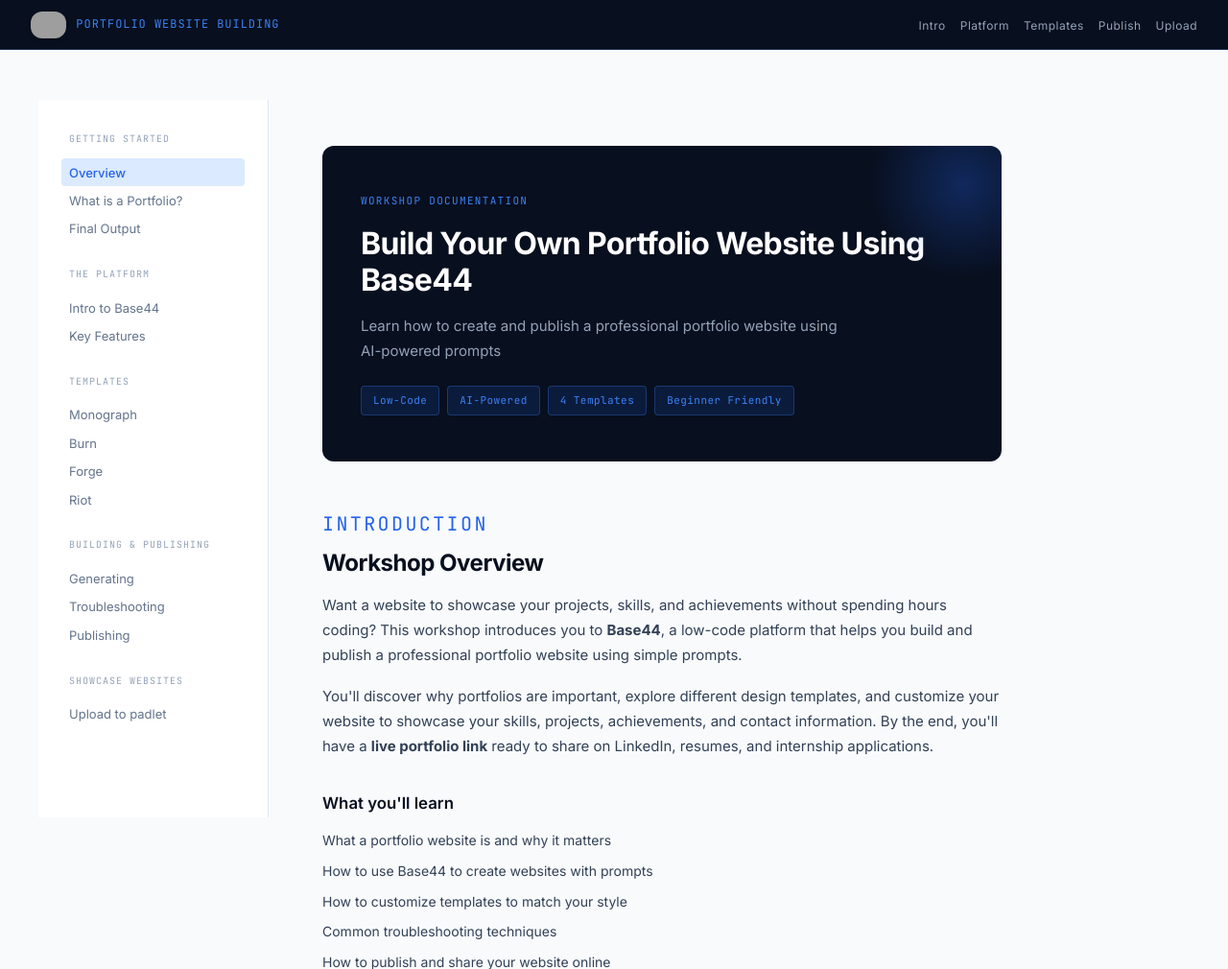
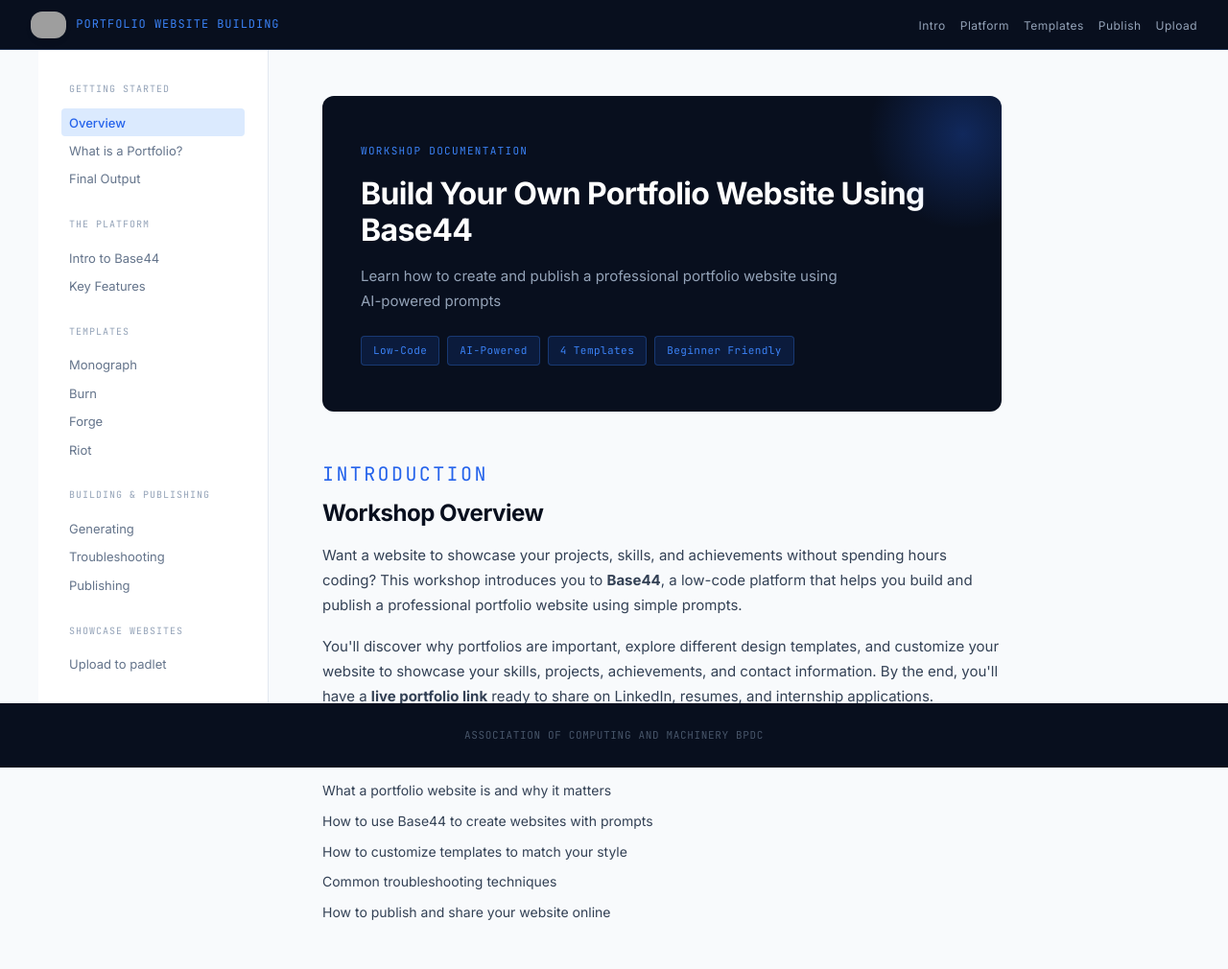
Before and after one commit to shreyaa1811/Portfolio-Building-Website-Documentation, a Flask app: page / in a window 1280 px wide. Shown: the top 1010 px of the page at 96% size. Run offline with Flask 3, Linux system fonts and the light colour scheme; some libraries are stand-ins or nearby versions; grey boxes are pictures that could not be loaded.

Commit message:
Fixed header and footer

```diff
--- a/templates/index.html
+++ b/templates/index.html
@@ -41,14 +41,18 @@
 
   /* ── TOP BAR ── */
   .topbar {
+    position: fixed;        /* CHANGED from sticky */
+    top: 0;
+    left: 0;
+    right: 0;
+    width: 100vw;
+    z-index: 100;
     background: var(--navy);
     border-bottom: 1px solid var(--border-dark);
     height: 52px;
     display: flex;
     align-items: center;
     justify-content: space-between;
-  width: 100%;
-  min-width: 100%;
     padding: 0 2rem;
     box-sizing: border-box;
     flex-shrink: 0;
@@ -1518,7 +1522,7 @@ Feel like someone made this with conviction and refused to be tasteful about it.
 </div>
 
 
-<footer class="doc-footer" style="width: 100%; box-sizing: border-box;">
+<footer class="doc-footer" style="position: fixed; bottom: 0; left: 0; right: 0; width: 100%; box-sizing: border-box; z-index: 100;">
   ASSOCIATION OF COMPUTING AND MACHINERY BPDC
 </footer>
 
```
Lines whose indentation alone changed are shown as unchanged.
